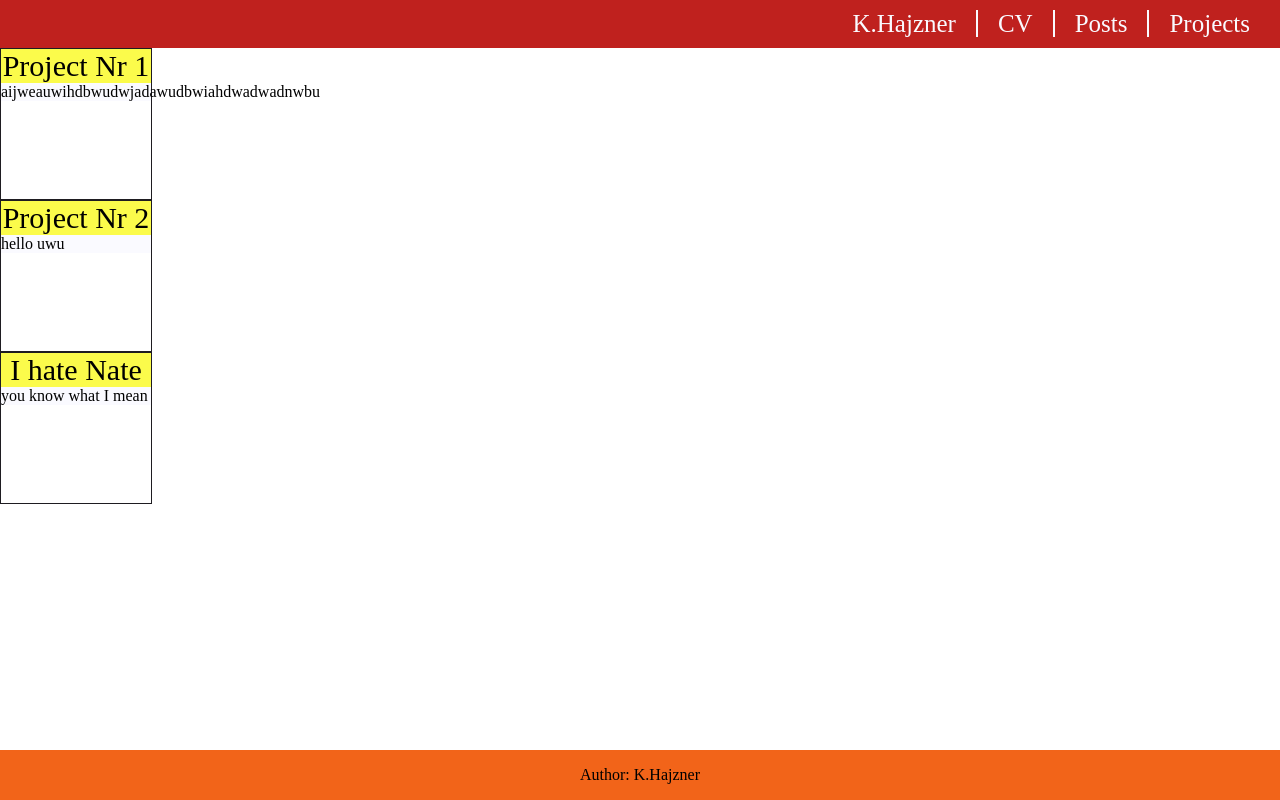
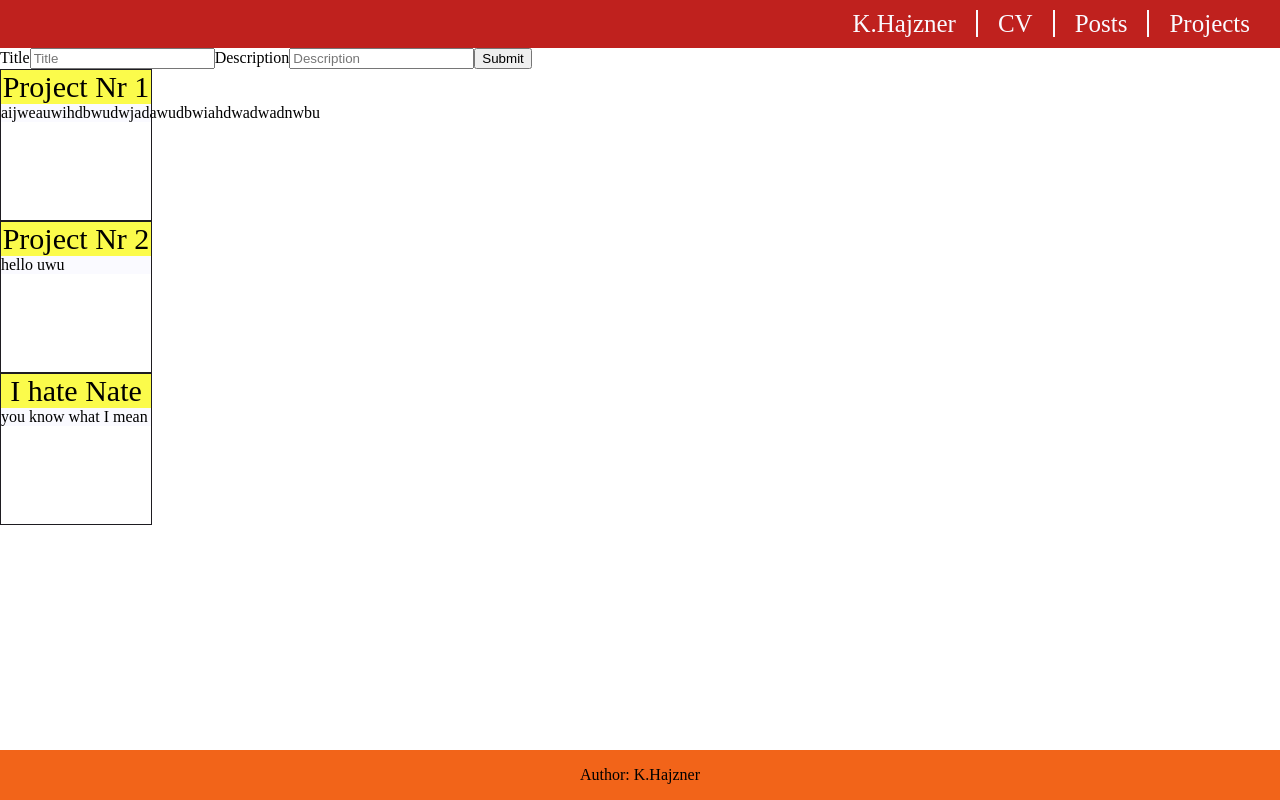
Before and after one commit to KHajzner/eportfolio, a React (Create React App) app: page /projects in a window 1280 px wide. Built offline with nearby package versions, Linux system fonts and the light colour scheme.

Commit message:
Skeleton of AddProject form

```diff
--- a/src/Frontend/AddProject/AddProject.jsx
+++ b/src/Frontend/AddProject/AddProject.jsx
@@ -0,0 +1,27 @@
+import { useForm } from "react-hook-form"
+
+
+export const AddProject = () => {
+  const {
+    handleSubmit,
+    formState: { errors },
+  } = useForm()
+
+  const onSubmit = (data) => {
+      console.log(data);
+    }
+
+  return (
+    /* "handleSubmit" will validate your inputs before invoking "onSubmit" */
+    <form onSubmit={handleSubmit(onSubmit)}>
+      {/* register your input into the hook by invoking the "register" function */}
+      <label>Title</label>
+      <input placeholder="Title" />
+      <label>Description</label>
+      <input placeholder="Description" />
+      {errors.exampleRequired && <span>This field is required</span>}
+
+      <input type="submit" />
+    </form>
+  )
+}
--- a/src/Pages/projects.jsx
+++ b/src/Pages/projects.jsx
@@ -1,7 +1,12 @@
 import { ProjectCard } from "../Frontend/ProjectCard/ProjectCard";
+import { AddProject } from "../Frontend/AddProject/AddProject";
 
 const Projects = () => {
-    return (<ProjectCard/>);
+    return (
+    <div>
+      <AddProject />
+      <ProjectCard />
+    </div>);
   };
 
 export default Projects;
```
Also changed, not shown: 1 other file (tests, documents, lock files or other folders).
